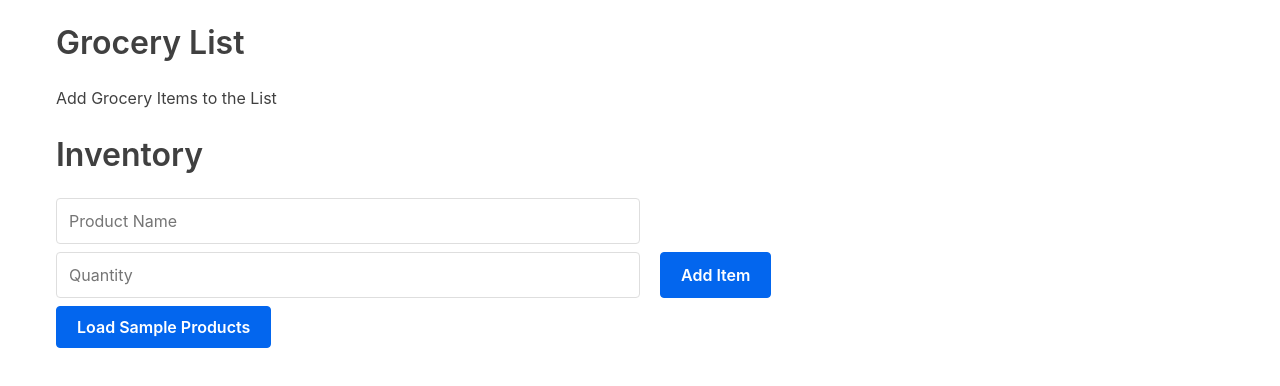
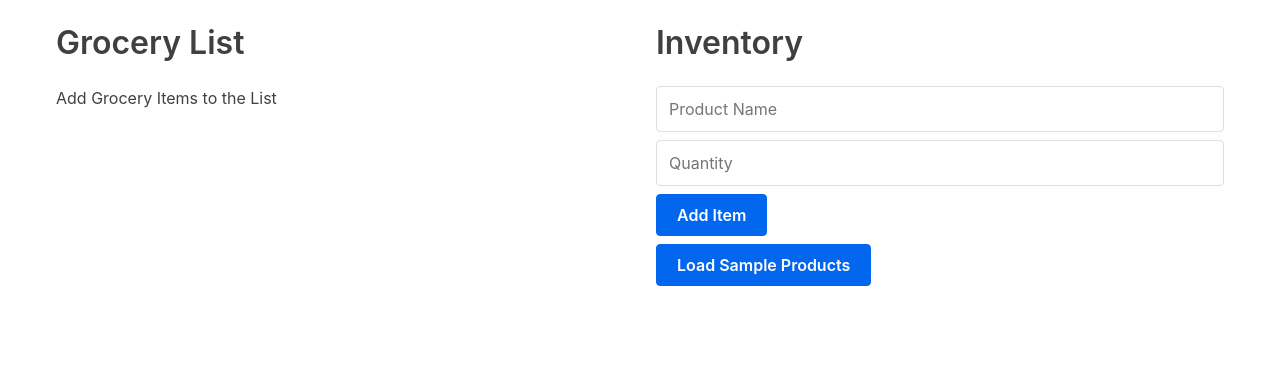
Before and after one commit to netmagik/Simple-Grocery-List-In-React, a React (Create React App) app: page / in a window 1280 px wide. Shown: the top 386 px of the page. Built offline with nearby package versions, Linux system fonts and the light colour scheme; the HTML template or start-up script is replaced by a standard one.

Commit message:
Break up in 2 columns, Clean up

```diff
--- a/src/AddProductForm.js
+++ b/src/AddProductForm.js
@@ -1,20 +1,4 @@
 import React from 'react';
-import styled from 'styled-components';
-
-
-const Formstyle = styled.div`
-
-form {
-    display: flex;
-    flex-wrap: wrap;
-}
-
-input {
-    width: 50%;
-    margin-right: 20px;
-}
-    `;
-
 
 class AddProductForm extends React.Component {
     nameRef = React.createRef();
@@ -34,7 +18,6 @@ class AddProductForm extends React.Component {
 
     render() {
         return (
-            <Formstyle>
             <form onSubmit={this.createProduct}>
                 <input
                     type="text"
@@ -51,8 +34,6 @@ class AddProductForm extends React.Component {
 
                 <button type="Submit">Add Item</button>
             </form>
-
-            </Formstyle>
         );
     }
 }
--- a/src/App.js
+++ b/src/App.js
@@ -8,6 +8,20 @@ class App extends React.Component {
   state = {
     products: {}
   };
+
+  componentDidMount() {
+    const localStorageRef = localStorage.getItem('products')
+    console.log(localStorage)
+    if (localStorageRef) {
+      this.setState({products: JSON.parse(localStorageRef)})
+    }
+  }
+
+  componentDidUpdate() {
+    console.log('It Updated!')
+    console.log(this.state.products);
+    localStorage.setItem('products', JSON.stringify(this.state.products));
+  }
 
   updateProduct = (key, updatedProduct) => {
     const products = {...this.state.products};
@@ -29,18 +43,15 @@ class App extends React.Component {
     }
 
     loadSampleProducts = () => {
-      this.setState({ products: sampleProducts });
+      this.setState({ products: sampleProducts});
     }
-
-  // onFormSubmit = (product) => {
-  //   this.setState({ products: [...this.state.products, product] });
-  // }
-
 
   render() {
 
     return (
       <div className="container">
+        <div className="flex-row">
+          <div className="flex-large">
             <h2>Grocery List</h2>
             <p>Add Grocery Items to the List</p>
 
@@ -54,7 +65,9 @@ class App extends React.Component {
               ))}
 
             </ul>
+          </div>
 
+          <div className="flex-large">
             <Inventory
                 product={this.state.products}
                 removeProduct={this.removeProduct}
@@ -62,9 +75,8 @@ class App extends React.Component {
                 updateProduct={this.updateProduct}
                 loadSampleProducts={this.loadSampleProducts}
               />
-        {/* <h3>Add New</h3> */}
-        {/* <Form onFormSubmit={this.onFormSubmit} /> */}
-
+          </div>
+        </div>
       </div>
     )
   }
--- a/src/Inventory.js
+++ b/src/Inventory.js
@@ -8,6 +8,10 @@ class Inventory extends React.Component {
         return (
             <div>
                 <h2>Inventory</h2>
+
+                <AddProductForm addProduct={this.props.addProduct}/>
+                <button onClick={this.props.loadSampleProducts}>Load Sample Products</button>
+
                 {Object.keys(this.props.product).map(key =>
                     <EditProductForm
                         key={key}
@@ -17,11 +21,6 @@ class Inventory extends React.Component {
                         removeProduct={this.props.removeProduct}
                         />
                 )}
-
-                    <AddProductForm
-                        addProduct={this.props.addProduct}
-                        />
-                <button onClick={this.props.loadSampleProducts}>Load Sample Products</button>
             </div>
         )
     }
```
Lines whose indentation alone changed are shown as unchanged.
